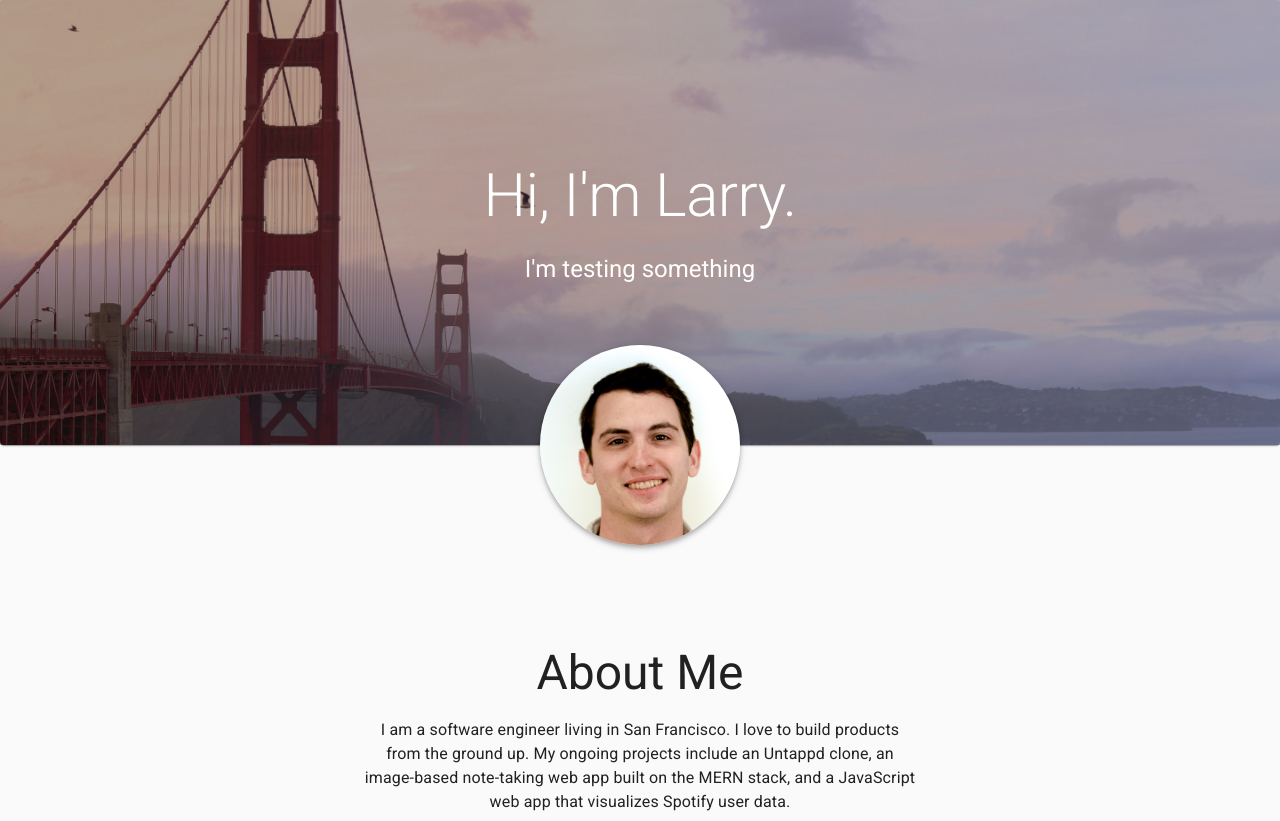
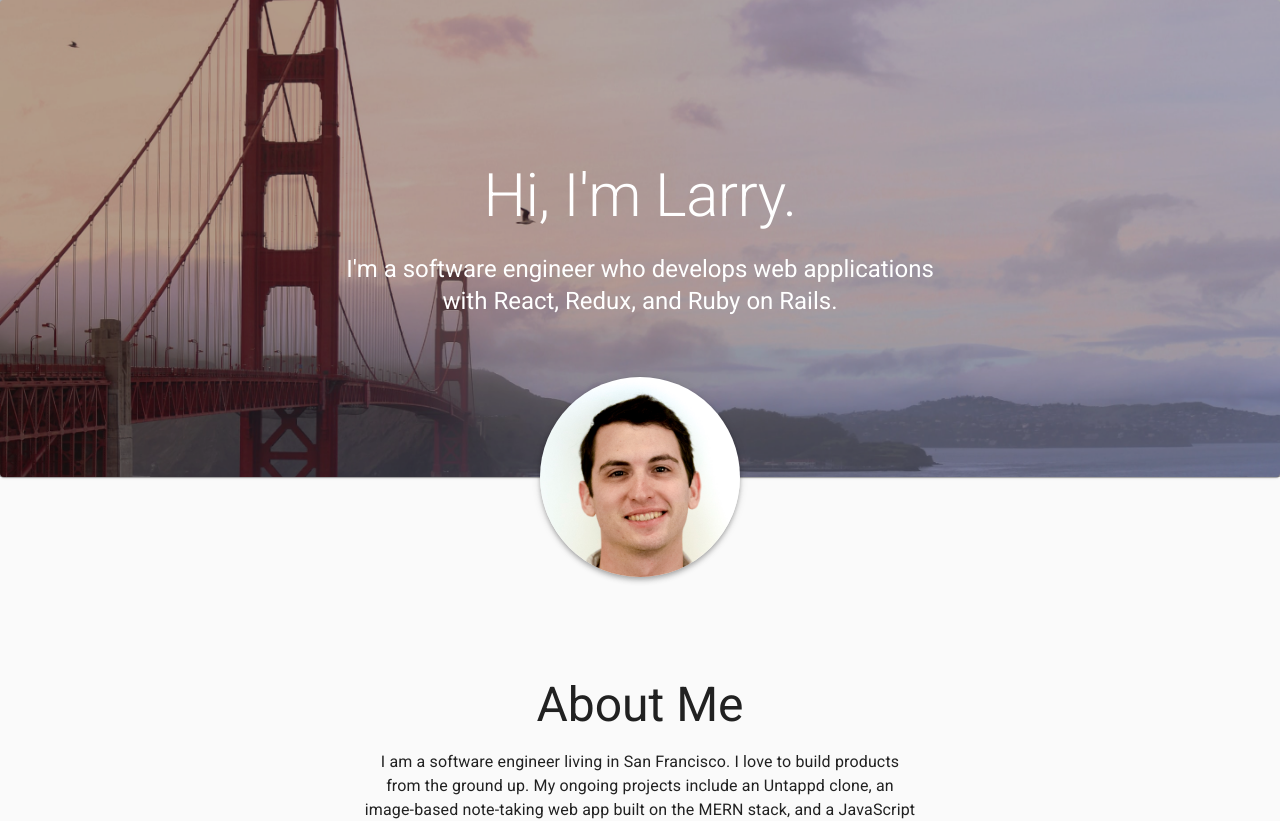
Before and after one commit to larrypsmith/larrypsmith.github.io, a React (Create React App) app: page / in a window 1280 px wide. Shown: the top 821 px of the page. Built offline with nearby package versions, Linux system fonts and the light colour scheme.

Commit message:
More test

```diff
--- a/src/components/GreetingBanner.jsx
+++ b/src/components/GreetingBanner.jsx
@@ -38,8 +38,8 @@ const GreetingBanner = () => {
           variant="h5"
           align="center"
         >
-          I'm testing something
-          {/* I'm a software engineer who develops web applications with React, Redux, and Ruby on Rails. */}
+          {/* I'm testing something */}
+          I'm a software engineer who develops web applications with React, Redux, and Ruby on Rails.
         </Typography>
       </Container>
     </Paper>
```
